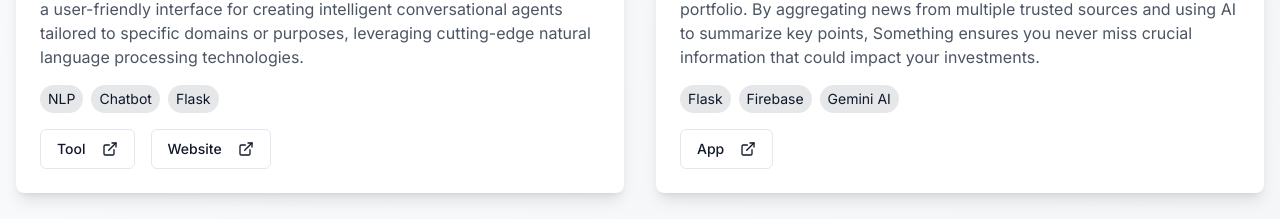
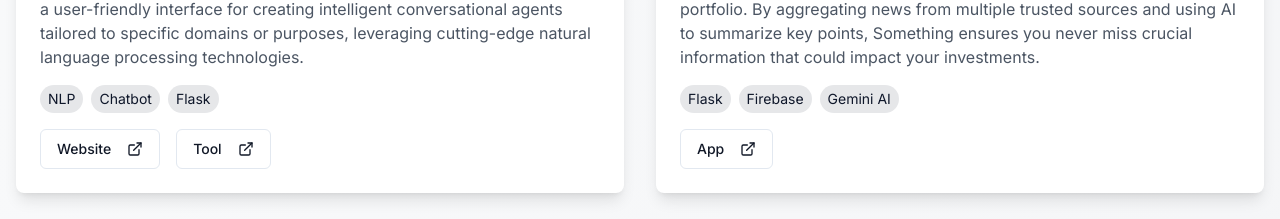
Before and after one commit to shahdivax/portfolio-website, a Next.js app: page / in a window 1280 px wide. Shown: the part 1059-1278 px from the top of the page. Built offline with nearby package versions, Linux system fonts and the light colour scheme.

Commit message:
Update page.tsx

```diff
--- a/app/page.tsx
+++ b/app/page.tsx
@@ -180,8 +180,8 @@ export default function Home() {
                   title="QuizWiz"
                   description="QuizWiz is an advanced, AI-powered chatbot creation platform that enables users to build, deploy, and interact with custom chatbots. It offers a user-friendly interface for creating intelligent conversational agents tailored to specific domains or purposes, leveraging cutting-edge natural language processing technologies."
                   links={[
-                    { label: 'Tool', url: 'https://github.com/shahdivax/QuizWiz_Deprecated' },
-                    { label: 'Website', url: 'https://quiz-wiz-official.vercel.app/' }
+                    { label: 'Website', url: 'https://quiz-wiz-official.vercel.app/' },
+                    { label: 'Tool', url: 'https://quiz-wiz-demo.vercel.app/' }
                   ]}
                   tags={['NLP', 'Chatbot', 'Flask']}
                 />
```
